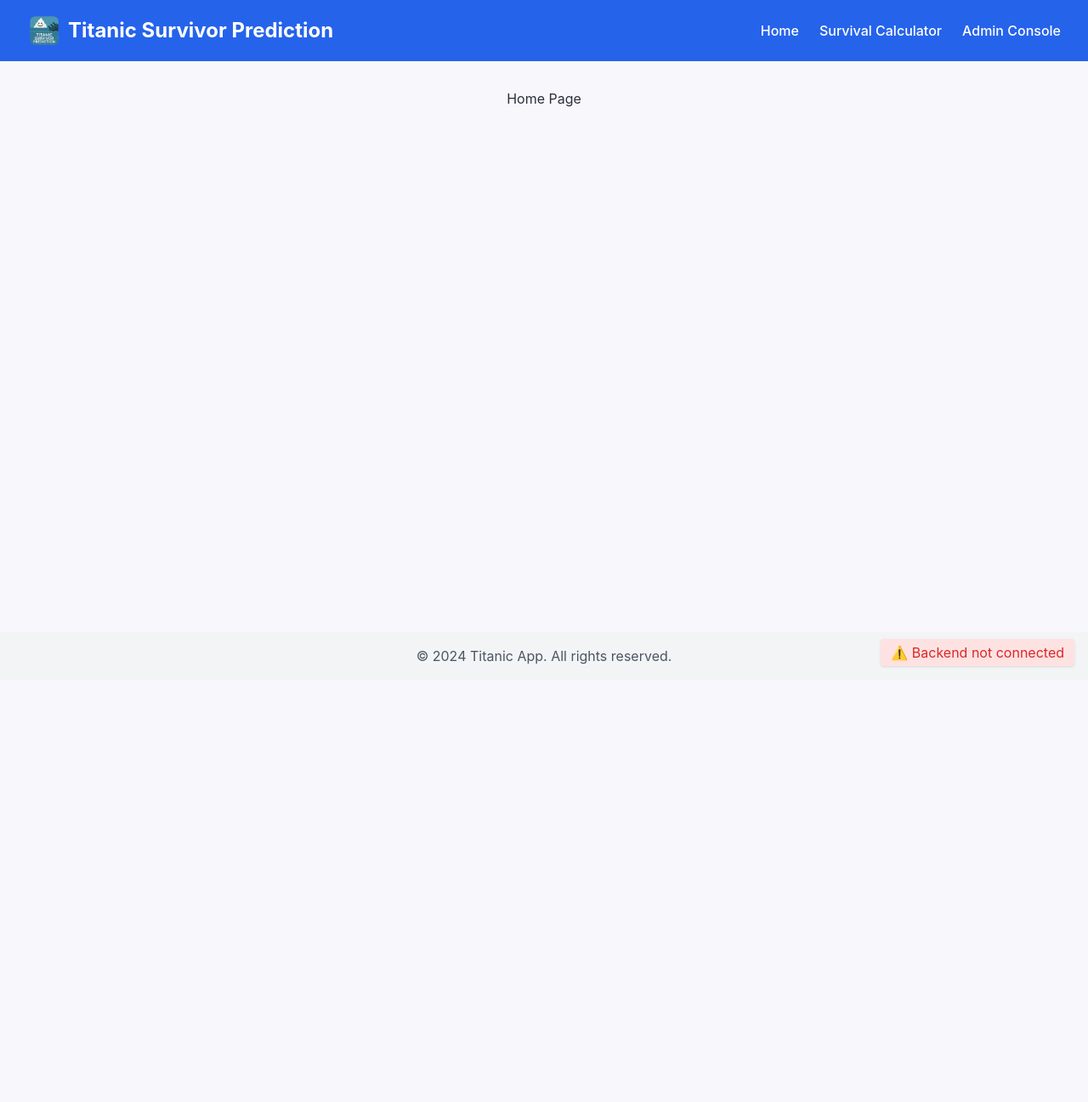
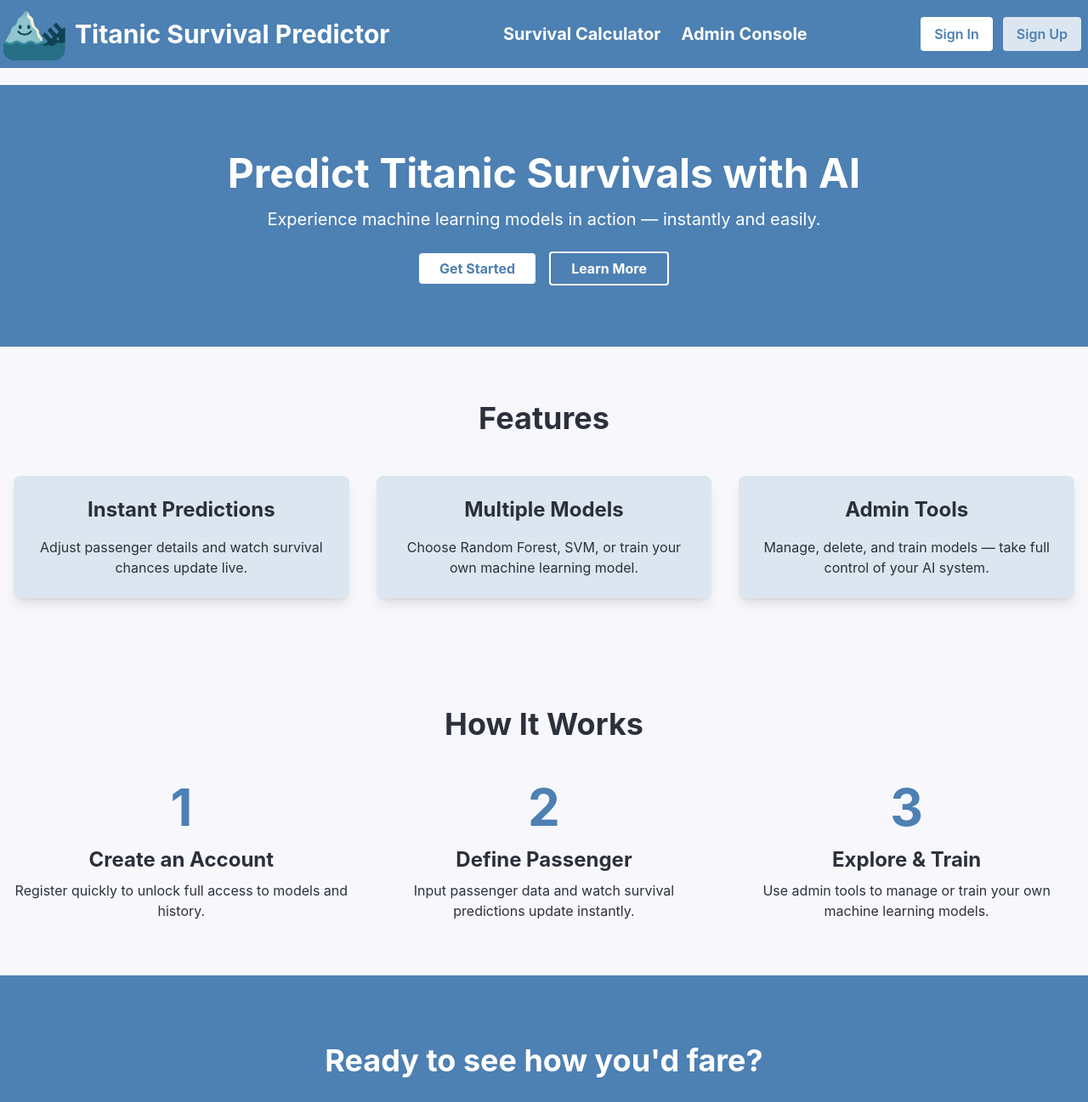
Before and after one commit to random-iceberg/web-frontend, a React (Create React App) app: page / in a window 1280 px wide. Shown: the top 1297 px of the page at 85% size. Before the commit the page ends 800 px from the top, so only its background shows below. Built offline with nearby package versions, Linux system fonts and the light colour scheme; no server answers.

Commit message:
initial draft of the landing page + other stylistic changes

```diff
--- a/src/App.tsx
+++ b/src/App.tsx
@@ -7,59 +7,27 @@
  */
 import React from 'react';
 import './global.css';
-import LandingPage from './pages/LandingPage';
 import { BrowserRouter as Router, Routes, Route, Link } from 'react-router-dom';
-import AdminConsole from './components/AdminConsole';
 import ConnectionStatus from './components/connectionStatus';
 import ProxyIndicator from './components/ProxyIndicator';
+
+import LandingPage from './pages/LandingPage';
 import SurvivalCalculatorUI from './pages/SurvivalCalculatorUI';
+import AdminConsole from './pages/AdminConsole'; // @TODO: make this a page.
 
-// Placeholder components for other pages
-const Home = () => <div className="p-8 text-center">Home Page</div>;
-const Calculator = () => <div className="p-8 text-center">Survival Calculator</div>;
+const SignIn: React.FC = () => <>Sign in</>;
+const SignUp: React.FC = () => <>Sign up</>;
 
 const App: React.FC = () => {
   return (
-   // <LandingPage /> from shaf, before merged with Huraira.
   <Router>
-
-      <div className="min-h-screen flex flex-col">
-        {/* TODO: Add a header component and navigation based on the project style */}
-        <header className="bg-blue-600 text-white">
-          <div className="max-w-7xl mx-auto px-4 py-4 sm:px-6 lg:px-8">
-            <div className="flex flex-col md:flex-row md:justify-between md:items-center">
-              <div className="flex items-center space-x-2">
-              <img src="/logo.png" alt="Titanic App Logo" className="h-10 w-auto" />
-              <h1 className="text-2xl font-bold">Titanic Survivor Prediction</h1>
-              </div>
-              <nav className="mt-4 md:mt-0">
-                <ul className="flex space-x-6">
-                  <li><Link to="/" className="hover:underline font-medium">Home</Link></li>
-                  <li><Link to="/calculator" className="hover:underline font-medium">Survival Calculator</Link></li>
-                  <li><Link to="/admin" className="hover:underline font-medium">Admin Console</Link></li>
-                </ul>
-              </nav>
-            </div>
-          </div>
-        </header>
-
-        {/* Main Content */}
-        {/* TODO: Insert additional components/pages as needed i.e <ExampleComponent />*/}
-        <main className="flex-grow">
       <Routes>
-            <Route path="/" element={<Home />} />
+        <Route path="/" element={<LandingPage />} />
         <Route path="/calculator" element={<SurvivalCalculatorUI />} />
         <Route path="/admin" element={<AdminConsole />} />
+        <Route path="/signin" element={<SignIn />} />
+        <Route path="/signup" element={<SignUp />} />
       </Routes>
-        </main>
-
-        {/* TODO: Add a footer component */}
-        <footer className="bg-gray-100 py-4 text-center text-gray-600">
-          © 2024 Titanic App. All rights reserved.
-        </footer>
-        {/*{process.env.NODE_ENV === 'development' && <ProxyIndicator />*/}
-        <ConnectionStatus />
-      </div>
   </Router>
   );
 };
--- a/src/components/Navbar.tsx
+++ b/src/components/Navbar.tsx
@@ -1,24 +1,44 @@
 import React from 'react';
+import { BrowserRouter as Router, Routes, Route, Link } from 'react-router-dom';
 
 const Navbar: React.FC = () => {
   return (
-    <nav className="bg-accent py-4">
-      <div className="container mx-auto flex items-center justify-between">
-        {/* Logo + Title Section */}
-        <div className='flex items-center space-x-2'>
-          <img src="/favicon.ico" alt="Logo" className='max-w-40' />
-          <span className="text-4xl font-bold">Titanic Survivor Predictor</span>
+    <header className="pb-5">
+      <nav className="bg-accent">
+        <div className="container mx-auto flex items-center justify-between pr-2">
+
+          {/* Logo and Title */}
+          <Link to="/" className="flex items-center space-x-2">
+            <img src="/logo_transparent.png" alt="Logo" className="w-20" />
+            <span className="text-3xl font-bold text-white">Titanic Survival Predictor</span>
+          </Link>
+
+          {/* Navigation Links */}
+          <div className="hidden md:flex space-x-4 text-xl font-bold text-white">
+            <ul className="flex space-x-6">
+              <li><Link to="/calculator" className="hover:text-secondary">Survival Calculator</Link></li>
+              <li><Link to="/admin" className="hover:text-secondary">Admin Console</Link></li>
+            </ul>
+          </div>
+
+          {/* Auth Buttons */}
+          <div className="flex items-center space-x-3">
+            <Link
+              to="/signin"
+              className="bg-white text-accent hover:bg-secondary font-semibold px-4 py-2 rounded transition"
+            >
+              Sign In
+            </Link>
+            <Link
+              to="/signup"
+              className="bg-secondary text-accent hover:bg-white px-4 py-2 rounded font-semibold transition"
+            >
+              Sign Up
+            </Link>
+          </div>
         </div>
-
-        {/* Navigation Links */}
-        <div className="hidden md:flex space-x-4 text-2xl font-bold">
-          <a href="/signin" className="hover:text-white">Sign in</a>
-          <a href="/signup" className="hover:text-white pr-4">Sign up</a>
-        </div>
-
-        {/* @TODO: Implement Mobile Menu Button */}
-      </div>
-    </nav>
+      </nav>
+    </header>
   );
 };
 
--- a/src/components/AdminConsole.tsx
+++ b/src/pages/AdminConsole.tsx
@@ -1,11 +1,15 @@
 import React from 'react';
-import { ModelProvider } from './context/ModelContext';
-import ModelList from './ModelList';
-import TrainModelForm from './TrainModelForm';
+import { ModelProvider } from '../components/context/ModelContext';
+import ModelList from '../components/ModelList';
+import TrainModelForm from '../components/TrainModelForm';
+
+import Navbar from '../components/Navbar';
+import Footer from '../components/Footer';
 
 const AdminConsole: React.FC = () => {
   return (
     <ModelProvider>
+      <Navbar/>
       <div className="max-w-7xl mx-auto px-4 py-8 sm:px-6 lg:px-8">
         <h1 className="text-3xl font-bold text-gray-900 mb-4">Admin Console</h1>
         <p className="text-gray-600 mb-8">
@@ -25,6 +29,7 @@ const AdminConsole: React.FC = () => {
           </div>
         </div>
       </div>
+      <Footer />
     </ModelProvider>
   );
 };
--- a/src/pages/LandingPage.tsx
+++ b/src/pages/LandingPage.tsx
@@ -3,23 +3,125 @@ import '../global.css';
 
 import Navbar from '../components/Navbar';
 import Footer from '../components/Footer';
-import ExampleComponent from '../components/ExampleComponent';
+import { Link } from 'react-router-dom';
 
 const LandingPage: React.FC = () => {
   return (
-    <div className="min-h-screen bg-background text-foreground">
-      { /* Header Component */ }
-      <header className="p-4 shadow-md">
-        <Navbar />
-      </header>
+    <div className="min-h-screen bg-background text-foreground flex flex-col">
+      <Navbar />
 
       {/* Main Content */}
-      <main className="p-4">
-        <ExampleComponent />
-        {/* Additional components go here */}
+      <main className="flex-grow p-0">
+        {/* Hero Section */}
+        <section className="flex flex-col items-center justify-center text-center py-20 bg-accent text-white">
+          <h1 className="text-5xl font-bold mb-4">Predict Titanic Survivals with AI</h1>
+          <p className="text-xl mb-8">Experience machine learning models in action — instantly and easily.</p>
+          <div className="space-x-4">
+            <Link to="/calculator" className="bg-white text-accent font-bold py-2 px-6 rounded hover:bg-gray-200">
+              Get Started
+            </Link>
+            <a href="#how-it-works" className="bg-transparent border-2 border-white text-white font-bold py-2 px-6 rounded hover:bg-white hover:text-accent">
+              Learn More
+            </a>
+          </div>
+        </section>
+
+        {/* Feature Cards */}
+        <section id="features" className="container mx-auto py-16 px-4">
+          <h2 className="text-4xl font-bold text-center mb-12">Features</h2>
+          <div className="grid md:grid-cols-3 gap-8">
+            <div className="p-6 shadow-lg rounded-lg bg-secondary text-center">
+              <h3 className="text-2xl font-bold mb-4">Instant Predictions</h3>
+              <p>Adjust passenger details and watch survival chances update live.</p>
+            </div>
+            <div className="p-6 shadow-lg rounded-lg bg-secondary text-center">
+              <h3 className="text-2xl font-bold mb-4">Multiple Models</h3>
+              <p>Choose Random Forest, SVM, or train your own machine learning model.</p>
+            </div>
+            <div className="p-6 shadow-lg rounded-lg bg-secondary text-center">
+              <h3 className="text-2xl font-bold mb-4">Admin Tools</h3>
+              <p>Manage, delete, and train models — take full control of your AI system.</p>
+            </div>
+          </div>
+        </section>
+
+        {/* How It Works Section */}
+        <section id="how-it-works" className="container mx-auto py-16 px-4">
+          <h2 className="text-4xl font-bold text-center mb-12">How It Works</h2>
+          <div className="grid md:grid-cols-3 gap-8 text-center">
+            <div>
+              <div className="text-6xl font-bold text-accent mb-4">1</div>
+              <h3 className="text-2xl font-bold mb-2">Create an Account</h3>
+              <p>Register quickly to unlock full access to models and history.</p>
+            </div>
+            <div>
+              <div className="text-6xl font-bold text-accent mb-4">2</div>
+              <h3 className="text-2xl font-bold mb-2">Define Passenger</h3>
+              <p>Input passenger data and watch survival predictions update instantly.</p>
+            </div>
+            <div>
+              <div className="text-6xl font-bold text-accent mb-4">3</div>
+              <h3 className="text-2xl font-bold mb-2">Explore & Train</h3>
+              <p>Use admin tools to manage or train your own machine learning models.</p>
+            </div>
+          </div>
+        </section>
+
+        {/* Call To Action */}
+        <section className="flex flex-col items-center justify-center text-center py-20 bg-accent text-white">
+          <h2 className="text-4xl font-bold mb-4">Ready to see how you'd fare?</h2>
+          <Link to="/calculator" className="bg-white text-accent font-bold py-3 px-8 rounded hover:bg-gray-200 mt-4">
+            Start Predicting
+          </Link>
+        </section>
+
+                {/* Portfolio / Advertisement Section */}
+                <section className="container mx-auto py-16 px-4">
+          <h2 className="text-4xl font-bold text-center mb-12">Explore More From Us</h2>
+          <p className="text-center text-lg mb-16 text-muted-foreground max-w-2xl mx-auto">
+            We don't just predict Titanic survivals — our team builds fast, secure, and scalable web applications. Check out some of our recent projects below.
+          </p>
+
+          <div className="grid md:grid-cols-3 gap-8 text-center">
+            <a
+              href="#"
+              target="_blank"
+              rel="noopener noreferrer"
+              className="p-6 bg-secondary shadow-lg rounded-lg font-bold hover:bg-accent hover:text-white transition"
+            >
+              🎓 Build AI Web Apps – Online Course
+              <p className="mt-2 text-sm font-normal text-muted-foreground">
+                Our bestselling course on building full-stack AI applications with React, FastAPI & more.
+              </p>
+            </a>
+
+            <a
+              href="#"
+              target="_blank"
+              rel="noopener noreferrer"
+              className="p-6 bg-secondary shadow-lg rounded-lg font-bold hover:bg-accent hover:text-white transition"
+            >
+              🚀 Startup Launcher Kit
+              <p className="mt-2 text-sm font-normal text-muted-foreground">
+                A boilerplate kit with auth, payments, and dashboards — launch your SaaS faster than ever.
+              </p>
+            </a>
+
+            <a
+              href="#"
+              target="_blank"
+              rel="noopener noreferrer"
+              className="p-6 bg-secondary shadow-lg rounded-lg font-bold hover:bg-accent hover:text-white transition"
+            >
+              📊 Real-Time Analytics Dashboard
+              <p className="mt-2 text-sm font-normal text-muted-foreground">
+                Visualize live data streams with beautiful, high-performance charting in React.
+              </p>
+            </a>
+          </div>
+        </section>
       </main>
 
-      {/* Footer Component */}
       <Footer />
     </div>
   );
```
Also changed, not shown: src/pages/SurvivalCalculatorUI.tsx (+10 -5 lines), public/logo_transparent.png (added). Lines whose indentation alone changed are shown as unchanged.
